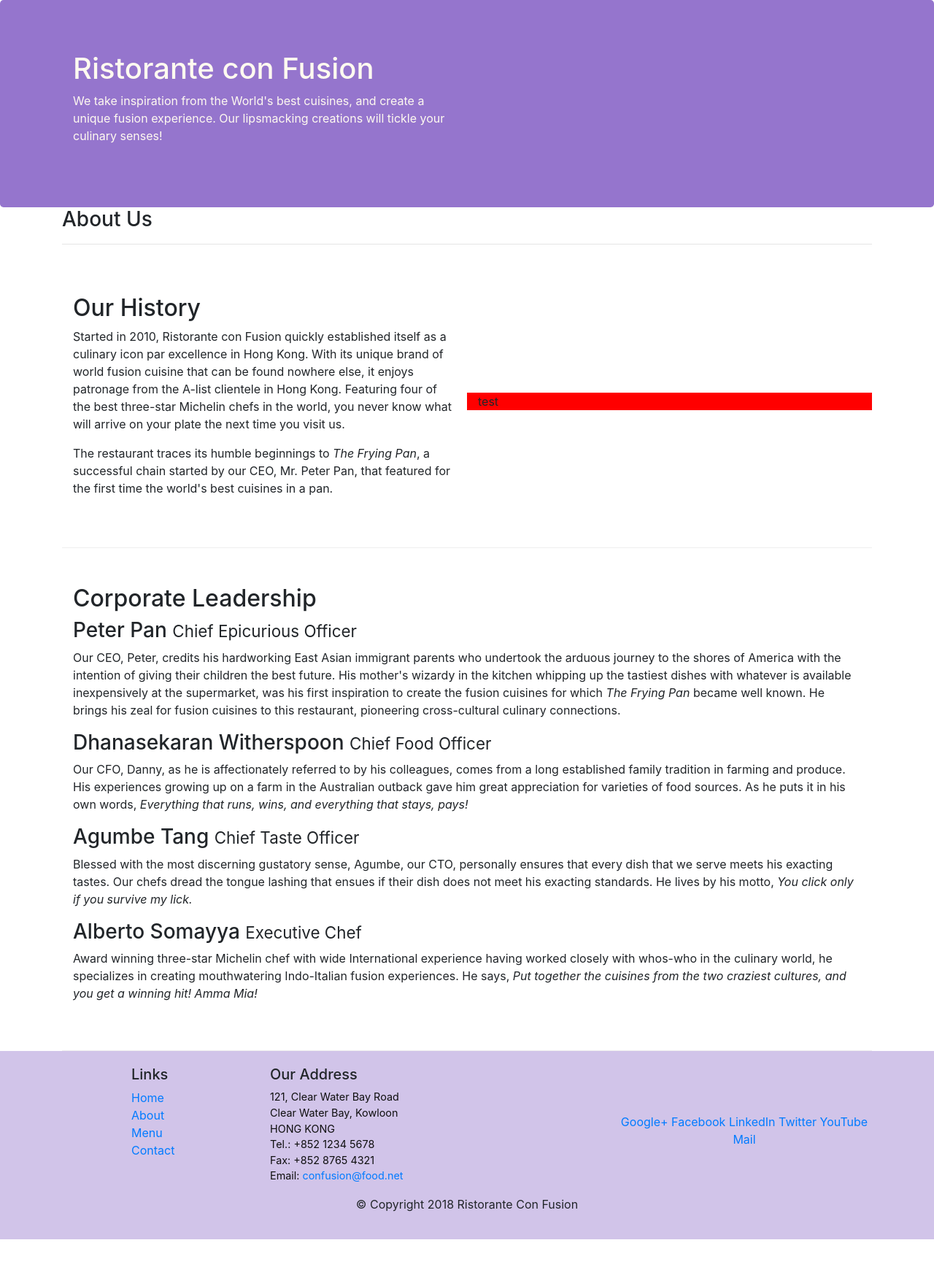
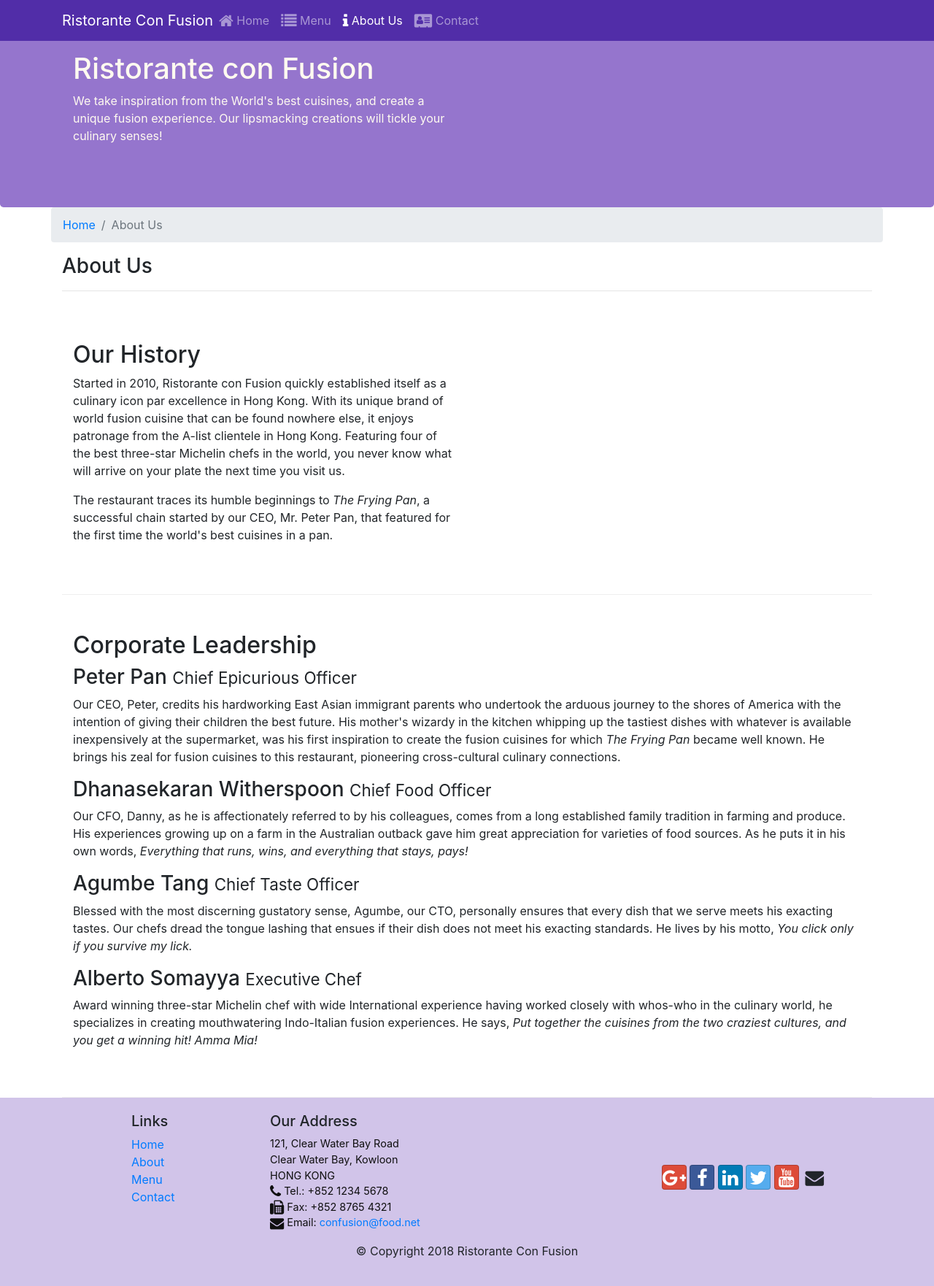
Before and after one commit to YEASIN49/conFusion, a website: page aboutus.html in a window 1280 px wide. Shown: the whole page at 73% size. Before the commit the page ends 1698 px from the top, so only its background shows below. Drawn offline with nearby package versions, Linux system fonts and the light colour scheme.

Commit message:
Font-Icon

```diff
--- a/aboutus.html
+++ b/aboutus.html
@@ -14,6 +14,17 @@
       rel="stylesheet"
       href="node_modules/bootstrap/dist/css/bootstrap.min.css"
     />
+    <!--============ Fonts + Icon ==================-->
+    <link
+      rel="stylesheet"
+      href="node_modules/font-awesome/css/font-awesome.min.css"
+    />
+
+    <!--============ Bootstrap Social ==================-->
+    <link
+      rel="stylesheet"
+      href="node_modules/bootstrap-social/bootstrap-social.css"
+    />
 
     <!-- ================== Custom Css ================-->
     <link rel="stylesheet" href="css/style.css" />
@@ -22,6 +33,46 @@
   </head>
 
   <body>
+    <nav class="navbar navbar-expand-sm navbar-dark fixed-top">
+      <div class="container">
+        <button
+          class="navbar-toggler"
+          type="button"
+          data-toggle="collapse"
+          data-target="#collapsableNav"
+        >
+          <span class="navbar-toggler-icon"></span>
+        </button>
+        <a class="navbar-brand mr-auto" href="index.html"
+          >Ristorante Con Fusion</a
+        >
+        <div class="collapse navbar-collapse" id="collapsableNav">
+          <ul class="navbar-nav mr-auto">
+            <li class="nav-item">
+              <a href="index.html" class="nav-link"
+                ><span class="fa fa-home fa-lg"></span> Home</a
+              >
+            </li>
+            <li class="nav-item">
+              <a href="" class="nav-link"
+                ><span class="fa fa-list fa-lg"></span> Menu</a
+              >
+            </li>
+            <li class="nav-item">
+              <a href="#" class="nav-link active"
+                ><span class="fa fa-info fa-lg"></span> About Us</a
+              >
+            </li>
+            <li class="nav-item">
+              <a href="" class="nav-link"
+                ><span class="fa fa-address-card fa-lg"></span> Contact</a
+              >
+            </li>
+          </ul>
+        </div>
+      </div>
+    </nav>
+
     <header class="jumbotron">
       <div class="container">
         <div class="row row-header">
@@ -37,6 +88,15 @@
         </div>
       </div>
     </header>
+
+    <div class="container">
+      <div class="row">
+        <ol class="col-12 breadcrumb">
+          <li class="breadcrumb-item"><a href="index.html">Home</a></li>
+          <li class="breadcrumb-item active">About Us</li>
+        </ol>
+      </div>
+    </div>
 
     <div class="container">
       <div class="row">
@@ -64,7 +124,7 @@
             cuisines in a pan.
           </p>
         </div>
-        <div class="col-12 col-sm-6 test">test</div>
+        <div class="col-12 col-sm-6 test"></div>
       </div>
 
       <div class="row row-content align-items-center">
@@ -122,10 +182,10 @@
           <div class="col-4 offset-1 col-sm-2">
             <h5>Links</h5>
             <ul class="list-unstyled">
-              <li><a href="#">Home</a></li>
+              <li><a href="index.html">Home</a></li>
               <li><a href="#">About</a></li>
-              <li><a href="#">Menu</a></li>
-              <li><a href="#">Contact</a></li>
+              <li><a href="">Menu</a></li>
+              <li><a href="">Contact</a></li>
             </ul>
           </div>
           <div class="col-7 col-sm-5">
@@ -134,19 +194,42 @@
               121, Clear Water Bay Road<br />
               Clear Water Bay, Kowloon<br />
               HONG KONG<br />
-              Tel.: +852 1234 5678<br />
-              Fax: +852 8765 4321<br />
-              Email: <a href="mailto:confusion@food.net">confusion@food.net</a>
+              <i class="fa fa-phone fa-lg"></i> Tel.: +852 1234 5678<br />
+              <i class="fa fa-fax fa-lg"></i> Fax: +852 8765 4321<br />
+              <i class="fa fa-envelope fa-lg"></i> Email:
+              <a href="mailto:confusion@food.net">confusion@food.net</a>
             </address>
           </div>
           <div class="col-12 col-sm-4 align-self-center">
             <div class="text-center">
-              <a href="http://google.com/+">Google+</a>
-              <a href="http://www.facebook.com/profile.php?id=">Facebook</a>
-              <a href="http://www.linkedin.com/in/">LinkedIn</a>
-              <a href="http://twitter.com/">Twitter</a>
-              <a href="http://youtube.com/">YouTube</a>
-              <a href="mailto:">Mail</a>
+              <a
+                class="btn btn-social-icon btn-google"
+                href="http://google.com/+"
+                ><i class="fa fa-google-plus fa-lg"></i
+              ></a>
+              <a
+                class="btn btn-social-icon btn-facebook"
+                href="http://www.facebook.com/profile.php?id="
+                ><i class="fa fa-facebook fa-lg"></i
+              ></a>
+              <a
+                class="btn btn-social-icon btn-linkedin"
+                href="http://www.linkedin.com/in/"
+                ><i class="fa fa-linkedin fa-lg"></i
+              ></a>
+              <a
+                class="btn btn-social-icon btn-twitter"
+                href="http://twitter.com/"
+                ><i class="fa fa-twitter fa-lg"></i
+              ></a>
+              <a
+                class="btn btn-social-icon btn-google"
+                href="http://youtube.com/"
+                ><i class="fa fa-youtube fa-lg"></i
+              ></a>
+              <a class="btn btn-social-icon" href="mailto:"
+                ><i class="fa fa-envelope fa-lg"></i
+              ></a>
             </div>
           </div>
         </div>
--- a/css/style.css
+++ b/css/style.css
@@ -1,3 +1,7 @@
+.body {
+  padding: 50px 0px 0px 0px;
+  z-index: 0;
+}
 .row-header {
   margin: 0 auto;
   padding: 0 auto;
@@ -26,3 +30,11 @@ address {
 .test {
   background-color: red;
 }
+
+.navbar-dark {
+  background-color: #512da8; /* salmon; */
+}
+/*
+.breadcrumb {
+  background-color: rgb(162, 142, 179);
+} */
--- a/package.json
+++ b/package.json
@@ -11,10 +11,13 @@
   "author": "",
   "license": "ISC",
   "devDependencies": {
-    "lite-server": "^2.3.0"
+    "lite-server": "^2.5.4"
   },
   "dependencies": {
     "bootstrap": "^4.4.1",
+    "bootstrap-social": "^5.1.1",
+    "font-awesome": "^4.7.0",
+    "http-proxy": "^1.18.1",
     "jquery": "^3.5.1",
     "light-server": "^2.6.4",
     "minimist": "^1.2.5",
```
Also changed, not shown: index.html (+90 -13 lines), 1 other file.
